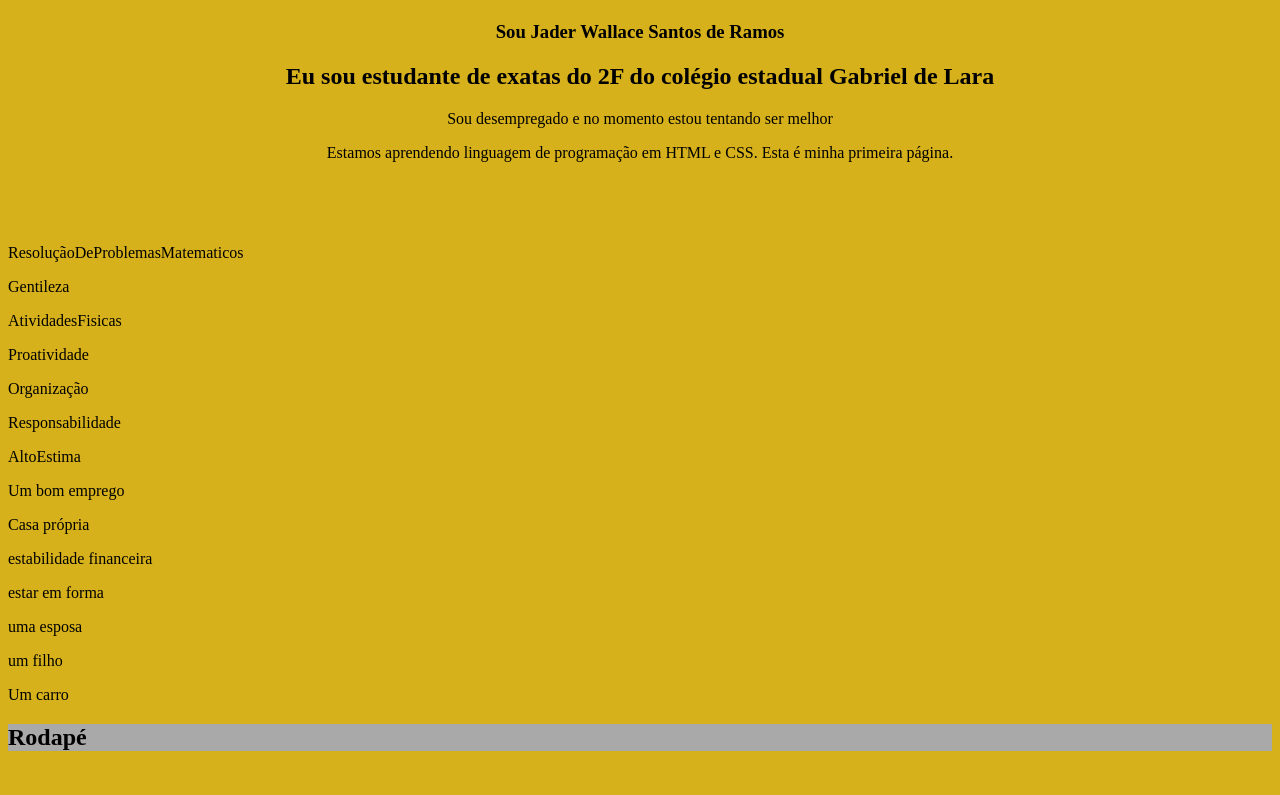
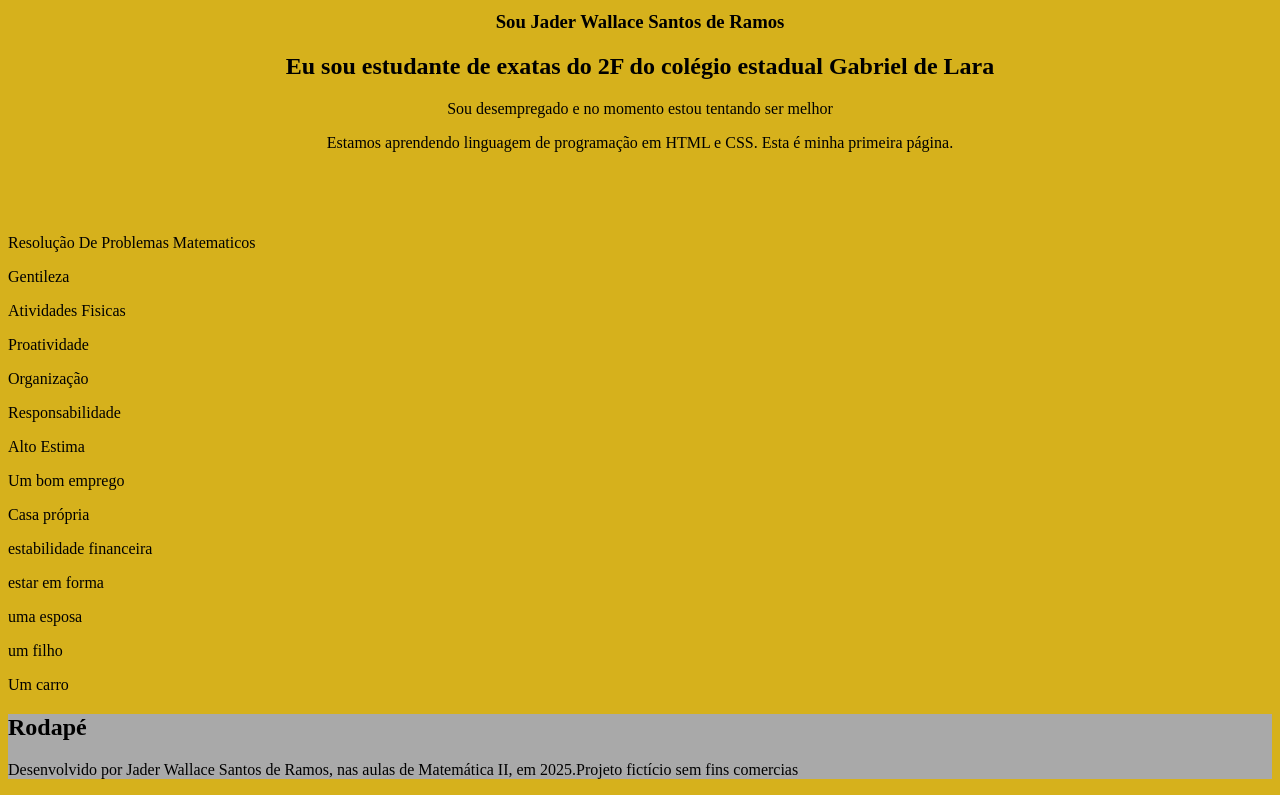
Before and after one commit to Jader-code/segundo-repository, a plain HTML site: page index.html in a window 1280 px wide. Shown: the part 705-1500 px from the top of the page. Before the commit the page ends 1476 px from the top, so only its background shows below. Drawn offline with Linux system fonts and the light colour scheme.

Commit message:
Aula 27/03 1

```diff
--- a/index.html
+++ b/index.html
@@ -26,13 +26,13 @@
 </section>
 
 <section id="minhasHabilidades">
-   <p>ResoluçãoDeProblemasMatematicos</p>
+   <p>Resolução De Problemas Matematicos</p>
    <p>Gentileza</p>
-   <p>AtividadesFisicas</p>
+   <p>Atividades Fisicas</p>
    <p>Proatividade</p>
    <p>Organização</p>
    <p>Responsabilidade</p>
-   <p>AltoEstima</p>
+   <p>Alto Estima</p>
 </section>
 
 <section id="meusProjetos">
@@ -45,9 +45,10 @@
     <p>Um carro</p>
 </section>
 
+<footer class="rodape">
+    <h2> Rodapé </h2>
+    <p>Desenvolvido por Jader Wallace Santos de Ramos, nas aulas de Matemática II, em 2025.Projeto fictício sem fins comercias<p>
+</footer>
     </main>
-    <footer>
-        <h2> Rodapé </h2>
-    </footer>
     </body>
     </html>
--- a/style.css
+++ b/style.css
@@ -13,7 +13,7 @@ body {
 
 .estudante-titulo {
     text-align: center;
-    padding: 16px 0;
+    padding: 11px 0;
 }
 
 .estudante-imagem {
```
Also changed, not shown: img/github.svg (added), img/instagram.svg (added), img/whatsapp.svg (added).
